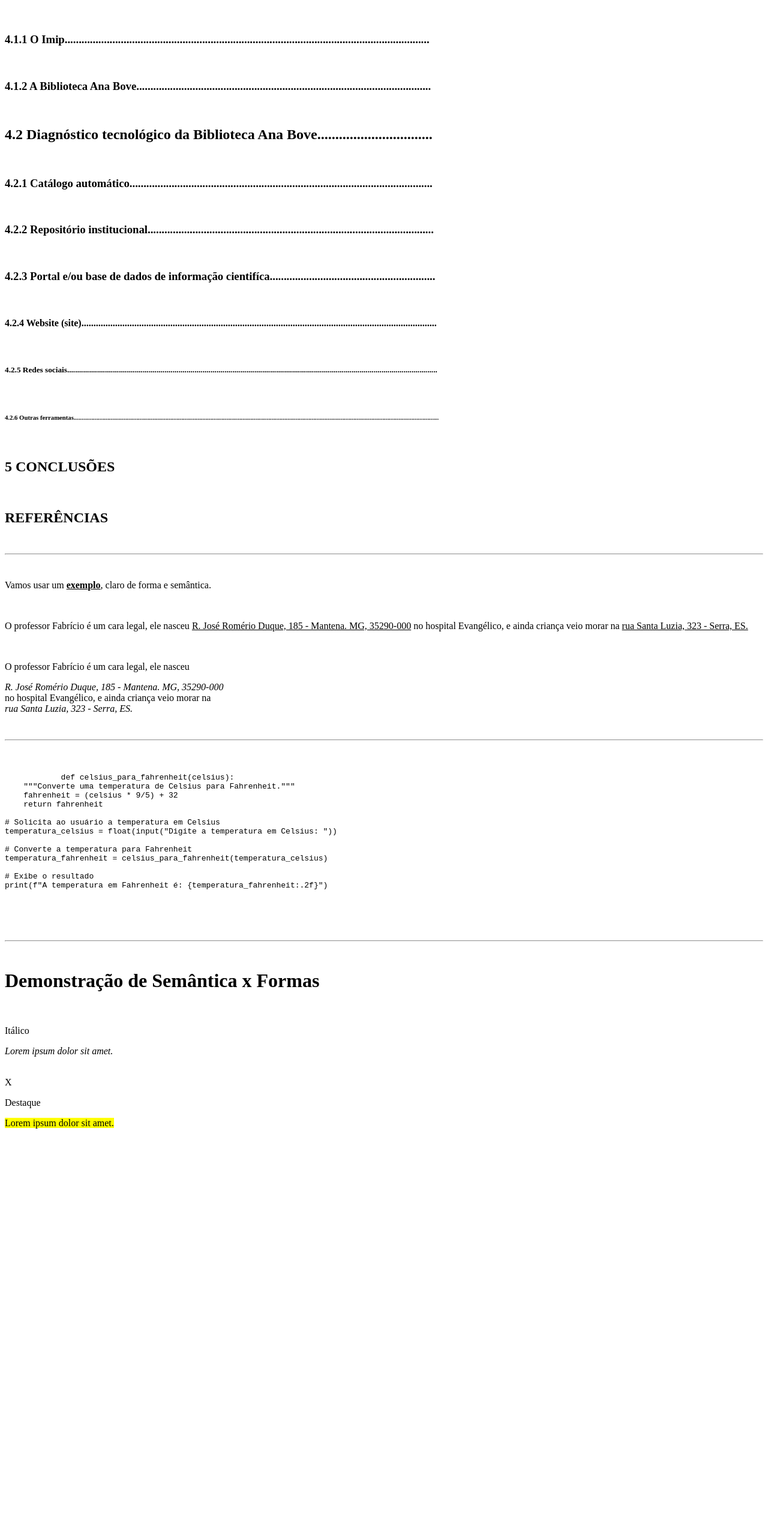
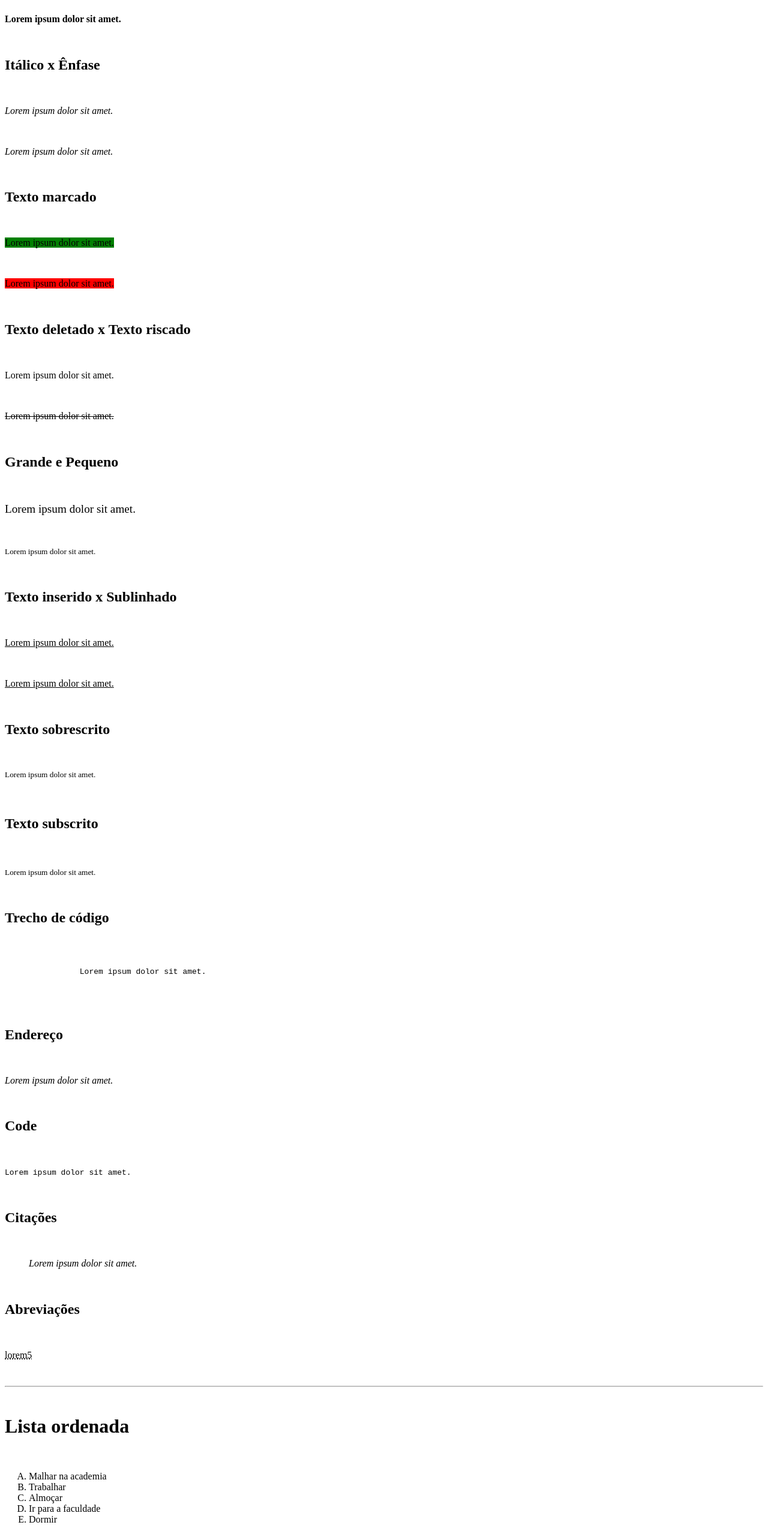
Before and after one commit to pedrohenrique-danf/CC1N-CSW-2024-2, a plain HTML site: page Aula CSW - 10/index.html in a window 1280 px wide. Shown: the part 244-2787 px from the top of the page at 60% size. Before the commit the page ends 2168 px from the top, so only its background shows below. Drawn offline with Linux system fonts and the light colour scheme.

Commit message:
Aula CSW - 10
Aula 10 - Formas x Semânticas e listas (ordenada, não ordenada e definição)

```diff
--- a/Aula CSW - 10/index.html
+++ b/Aula CSW - 10/index.html
@@ -4,75 +4,122 @@
     <meta charset="UTF-8">
     <meta http-equiv="X-UA-Compatible" content="IE=edge">
     <meta name="viewport" content="width=device-width, initial-scale=1.0">
-    <title>Aula 10 - Titulos &lt; h &gt;</title>
+    <link rel="shortcut icon" href="./favicon-32x32.png">
+    <title>Aula CSW - 10</title>
 </head>
 <body>
-    <center><h1>Sumário</h1></center>
+    <h1>Forma x Semântica</h1>
     <br>
-    <h1>4 FERRAMENTAS TI UTILIZADAS NA BIBLIOTECA ANA BOVE</h1>
+    <h2>Negrito vs Destaque</h2>
     <br>
-    <h2>4.1 Sobre a Biblioteca Ana Bove e sua instituição mantenedora............</h2>
+    <p><b>Lorem ipsum dolor sit amet.</b></p>
     <br>
-    <h3>4.1.1 O Imip..................................................................................................................................</h3>
+    <p><strong>Lorem ipsum dolor sit amet.</strong></p>
     <br>
-    <h3>4.1.2 A Biblioteca Ana Bove.........................................................................................................</h3>
+    <h2>Itálico x Ênfase</h2>
     <br>
-    <h2>4.2 Diagnóstico tecnológico da Biblioteca Ana Bove................................</h2>
+    <p><i>Lorem ipsum dolor sit amet.</i></p>
     <br>
-    <h3>4.2.1 Catálogo automático............................................................................................................</h3>
+    <p><em>Lorem ipsum dolor sit amet.</em></p>
     <br>
-    <h3>4.2.2 Repositório institucional......................................................................................................</h3>
+    <h2>Texto marcado</h2>
     <br>
-    <h3>4.2.3 Portal e/ou base de dados de informação cientifíca...........................................................</h3>
+    <p><mark style="background: green;"> Lorem ipsum dolor sit amet. </mark></p>
     <br>
-    <h4>4.2.4 Website (site)....................................................................................................................................................</h4>
+    <p><mark style="background: red;"> Lorem ipsum dolor sit amet. </mark></p>
     <br>
-    <h5>4.2.5 Redes sociais..........................................................................................................................................................................................</h5>
+    <h2>Texto deletado x Texto riscado</h2>
     <br>
-    <h6>4.2.6 Outras ferramentas...................................................................................................................................................................................................................................</h6>
+    <p><striker>Lorem ipsum dolor sit amet.</striker></p>
     <br>
-    <h2>5 CONCLUSÕES</h2>
+    <p><del>Lorem ipsum dolor sit amet.</del></p>
     <br>
-    <h2>REFERÊNCIAS</h2>
+    <h2>Grande e Pequeno</h2>
+    <br>
+    <p><big>Lorem ipsum dolor sit amet.</big></p>
+    <br>
+    <p><small>Lorem ipsum dolor sit amet.</small></p>
+    <br>
+    <h2>Texto inserido x Sublinhado</h2>
+    <br>
+    <p><u>Lorem ipsum dolor sit amet.</u></p>
+    <br>
+    <p><ins>Lorem ipsum dolor sit amet.</ins></p>
+    <br>
+    <h2>Texto sobrescrito</h2>
+    <br>
+    <p><sup>Lorem ipsum dolor sit amet.</sup></p>
+    <br>
+    <h2>Texto subscrito</h2>
+    <br>
+    <p><sub>Lorem ipsum dolor sit amet.</sub></p>
+    <br>
+    <h2>Trecho de código</h2>
+    <br>
+    <p>
+        <pre>
+            <code>
+                Lorem ipsum dolor sit amet.
+            </code>
+        </pre>
+    </p>
+    <br>
+    <h2>Endereço</h2>
+    <br>
+    <p><address>Lorem ipsum dolor sit amet.</address></p>
+    <br>
+    <h2>Code</h2>
+    <br>
+    <p><code>Lorem ipsum dolor sit amet.</code></p>
+    <br>
+    <h2>Citações</h2>
+    <br>
+    <p><blockquote><cite>Lorem ipsum dolor sit amet.</cite></blockquote></p>
+    <br>
+    <h2>Abreviações</h2>
+    <br>
+    <p><abbr title="Lorem ipsum dolor sit amet">lorem5</abbr></p>
     <br>
     <hr>
     <br>
-    <p>Vamos usar um <u><b>exemplo</b></u>, claro de forma e semântica.</p>
+    <h1><b>Lista ordenada</b></h1>
     <br>
-    <p>O professor Fabrício é um cara legal, ele nasceu <u>R. José Romério Duque, 185 - Mantena. MG, 35290-000</u> no hospital Evangélico, e ainda criança veio morar na <u>rua Santa Luzia, 323 - Serra, ES.</u></p>
+    <ol type="A" start="1">
+        <!-- <li> ISSO É UM COMENTÁRIO E ELE NÃO APARECE NO SITE! </li> -->
+        <li>Malhar na academia</li>
+        <li>Trabalhar</li>
+        <li>Almoçar</li>
+        <li>Ir para a faculdade</li>
+        <li>Dormir</li>
+        <li>Café</li>
+        <br>
+    </ol>
     <br>
-    <p>O professor Fabrício é um cara legal, ele nasceu <address>R. José Romério Duque, 185 - Mantena. MG, 35290-000</address> no hospital Evangélico, e ainda criança veio morar na <address>rua Santa Luzia, 323 - Serra, ES.</address></p>
+    <h1>Lista não ordenada</h1>
+    <br>
+    <ul type="cicle">
+        <li>Malhar na academia</li>
+        <li>Trabalhar</li>
+        <li>Almoçar</li>
+        <li>Ir para a faculdade</li>
+        <li>Dormir</li>
+        <li>Café</li>
+    </ul>
+    <br>
+    <h1>Lista definição</h1>
+    <!-- dl - Apresenta o símbolo; dd - Apresenta o significado do símbolo -->
+    <br>
+    <dl>Kg</dl>
+    <dd>Kilograma</dd>
+    <br>
+    <dl>M²</dl>
+    <dd>Metro quadrado</dd>
+    <br>
+    <dl>cm</dl>
+    <dd>Centímetro</dd>
     <br>
     <hr>
-    <br>
-    <pre>
-        <code>
-            def celsius_para_fahrenheit(celsius):
-    """Converte uma temperatura de Celsius para Fahrenheit."""
-    fahrenheit = (celsius * 9/5) + 32
-    return fahrenheit
-
-# Solicita ao usuário a temperatura em Celsius
-temperatura_celsius = float(input("Digite a temperatura em Celsius: "))
-
-# Converte a temperatura para Fahrenheit
-temperatura_fahrenheit = celsius_para_fahrenheit(temperatura_celsius)
-
-# Exibe o resultado
-print(f"A temperatura em Fahrenheit é: {temperatura_fahrenheit:.2f}")
-
-        </code>
-    </pre>
-    <br>
-    <hr>
-    <br>
-    <h1>Demonstração de Semântica x Formas</h1>
-    <br>
-    <p>Itálico</p>
-    <p><i>Lorem ipsum dolor sit amet.</i></p>
-    <br>X
-    <p>Destaque</p>
-    <p><mark>Lorem ipsum dolor sit amet.</mark></p>
-    <br>
+    <p>by Pedro Henrique &reg;</p>
+    <p>UVV &copy;</p>
 </body>
 </html>
```
Also changed, not shown: Aula CSW - 10/favicon-32x32.png (added).
